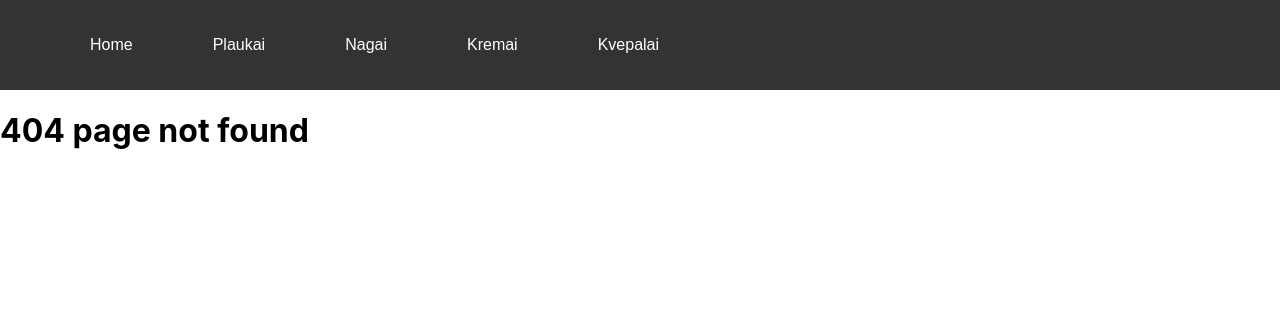
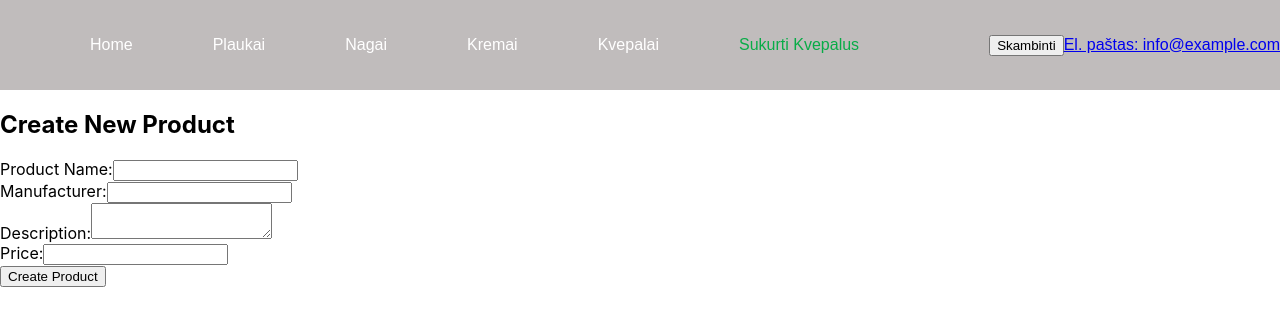
Before and after one commit to simona2024/baigiamasis, a React (Create React App) app: page /sukurti-priemone in a window 1280 px wide. Before the commit this address had no page. Shown: the top 326 px of the page. Built offline with nearby package versions, Linux system fonts and the light colour scheme.

Commit message:
CRUD kvepalai

```diff
--- a/db.json
+++ b/db.json
@@ -1,13 +1,5 @@
 {
   "kvepalai": [
-        {
-            "id": "1",
-          "pavadinimas": "Floral Garden kvepalai",
-          "gamintojas": "NatureScents",
-          "aprasymas": "Šie Floral Garden kvepalai praturtinti žiedų ir vaisių aromatais, suteikia jums žavesio ir šviežumo jausmą visą dieną.",
-          "kaina": 29.99,
-          "kategorija": "Kvepalai"
-        },
     {
       "id": "2",
       "pavadinimas": "Elegant Elixir kvepalai",
@@ -21,19 +13,32 @@
       "pavadinimas": "Citrus Splash kvepalai",
       "gamintojas": "FreshScents",
       "aprasymas": "Šie Citrus Splash kvepalai su šviežiais citrusinių vaisių akcentais suteikia jums energijos ir gyvybingumo visą dieną.",
-          "kaina": 24.99,
+      "kaina": "21.99",
       "kategorija": "Kvepalai"
+    },
+    {
+      "id": "5623",
+      "pavadinimas": "Dolce & Gabbana 3",
+      "gamintojas": "Dolce & Gabbana 3",
+      "aprasymas": "Dolce & Gabbana 3 L'Imperatrice EDT kvepalai moterims",
+      "kaina": "39.99"
+    },
+    {
+      "id": "9874",
+      "pavadinimas": "Lanvin Eclat D'Arpege ",
+      "gamintojas": "Versace",
+      "aprasymas": "Lanvin Eclat D'Arpege EDP kvepalai moterims",
+      "kaina": "59.99"
+    },
+    {
+      "id": "a392",
+      "pavadinimas": "Hugo Boos",
+      "gamintojas": "Hugo Boos",
+      "aprasymas": "Hugo Boss Femme EDP kvepalai moterims",
+      "kaina": 36.56
     }
   ],
   "kremai": [
-        {
-            "id": "1",
-          "pavadinimas": "Drėkinantis veido kremas su hialurono rūgštimi",
-          "gamintojas": "HyaluronicBeauty",
-          "aprasymas": "Šis drėkinantis veido kremas su hialurono rūgštimi suteikia intensyvų drėkinimą ir maitina odą. Jis padeda kovoti su sausumu ir sumažina raukšles.",
-          "kaina": 24.99,
-          "kategorija": "Veido priemonės"
-        },
     {
       "id": "2",
       "pavadinimas": "Drėkinantis veido kremas su hialurono rūgštimi",
@@ -98,7 +103,6 @@
       "kaina": 20.49,
       "kategorija": "Veido priemonės"
     }
-
   ],
   "nagai": [
     {
@@ -124,6 +128,86 @@
       "aprasymas": "Šis nagų aliejus su vitaminu E maitina ir stiprina nagus, padeda kovoti su sausumu ir lūžinėjimu, paliekant nagus minkštus ir lankstius.",
       "kaina": 10.99,
       "kategorija": "Nagų priemonės"
+    },
+    {
+      "id": "2f23",
+      "pavadinimas": "lakas",
+      "gamintojas": "nail",
+      "aprasymas": "stiprimasisi",
+      "kaina": 12.89,
+      "kategorija": "Nagų priemonės"
+    },
+    {
+      "id": "6707",
+      "pavadinimas": "lakas",
+      "gamintojas": "nail",
+      "aprasymas": "stiprimasisi",
+      "kaina": 12.89,
+      "kategorija": "Nagų priemonės"
+    },
+    {
+      "id": "db2e",
+      "pavadinimas": "lakas",
+      "gamintojas": "nail",
+      "aprasymas": "stiprimasisi",
+      "kaina": 12.89,
+      "kategorija": "Nagų priemonės"
+    },
+    {
+      "id": "c31d",
+      "pavadinimas": "lakas",
+      "gamintojas": "nail",
+      "aprasymas": "stiprimasisi",
+      "kaina": 12.89,
+      "kategorija": "Nagų priemonės"
+    },
+    {
+      "id": "ce6a",
+      "pavadinimas": "lakas",
+      "gamintojas": "nail",
+      "aprasymas": "stiprimasisi",
+      "kaina": 12.89,
+      "kategorija": "Nagų priemonės"
+    },
+    {
+      "id": "df6c",
+      "pavadinimas": "lakas",
+      "gamintojas": "nail",
+      "aprasymas": "stiprimasisi",
+      "kaina": 12.89,
+      "kategorija": "Nagų priemonės"
+    },
+    {
+      "id": "fdb8",
+      "pavadinimas": "lakas",
+      "gamintojas": "nail",
+      "aprasymas": "stiprimasisi",
+      "kaina": 12.89,
+      "kategorija": "Nagų priemonės"
+    },
+    {
+      "id": "2e9e",
+      "pavadinimas": "lakas",
+      "gamintojas": "nail",
+      "aprasymas": "stiprimasisi",
+      "kaina": 12.89,
+      "kategorija": "Nagų priemonės"
+    },
+    {
+      "id": "7dc4",
+      "pavadinimas": "lakas",
+      "gamintojas": "nail",
+      "aprasymas": "stiprimasisi",
+      "kaina": 12.89,
+      "kategorija": "Nagų priemonės"
+    },
+    {
+      "id": "07ff",
+      "pavadinimas": "lakas",
+      "gamintojas": "nail",
+      "aprasymas": "stiprimasisi",
+      "kaina": 12.89,
+      "kategorija": "Nagų priemonės"
     }
   ],
   "hairProducts": [
@@ -134,7 +218,6 @@
       "aprasymas": "Šis šampūnas su argano aliejumi švelniai valo plaukus, paliekant juos minkštus ir blizgančius. Argano aliejus maitina plaukus ir palaiko jų drėgmės balansą.",
       "kaina": 15.99,
       "hairCategoryId": "l"
-
     },
     {
       "id": "2",
--- a/src/App.js
+++ b/src/App.js
@@ -12,6 +12,7 @@ import PriemonePages from './Pages/PlaukuPriemne/PriemonePages'
 import SampunaiPages from './Pages/Sampunai/SampunaiPages'
 import BalzamaiPages from './Pages/Balzamai/BalzamaiPages'
 import AliejaiPages from './Pages/Aliejai/AliejaiPages'
+import SukurtiPriemone from './Pages/SukurtiPriemone/SukurtiPriemone'
 
 const App = () => {
   return (
@@ -32,6 +33,7 @@ const App = () => {
           <Route path='/sampunai' element={<SampunaiPages />} />
           <Route path='/balzamai' element={<BalzamaiPages />} />
           <Route path='/aliejai' element={<AliejaiPages />} />
+          <Route path='/sukurti-priemone' element={<SukurtiPriemone />} />
           <Route path='*' element={<h1>404 page not found</h1>} />
       </Routes>
   </>
--- a/src/Pages/Kvepalas/KvepalasPages.js
+++ b/src/Pages/Kvepalas/KvepalasPages.js
@@ -1,30 +1,105 @@
-import React, { useEffect, useState } from 'react'
-import { useParams } from 'react-router-dom';
+import React, { useEffect, useState } from 'react';
+import { useNavigate, useParams } from 'react-router-dom';
 
 const KvepalasPages = () => {
-    const {id} = useParams()
-    const [kvepalas, setKvepalas] = useState([])
+    const navigate = useNavigate();
+    const { id } = useParams();
+    const [kvepalas, setKvepalas] = useState({});
+    const [editedKvepalas, setEditedKvepalas] = useState({});
+    const [isEditing, setIsEditing] = useState(false);
 
     useEffect(() => {
         const getKvepalas = async () => {
-          const res = await fetch(`http://localhost:3000/kvepalai/${id}`)
-          const data = await res.json();
+            try {
+                const res = await fetch(`http://localhost:3000/kvepalai/${id}`);
+                const data = await res.json();
+                setKvepalas(data);
+                setEditedKvepalas(data);
+            } catch (error) {
+                console.error('Klaida gaunant kvepalą:', error);
+            }
+        };
+        getKvepalas();
+    }, [id]);
 
-          setKvepalas(data)
-        };
-        getKvepalas()
-      }, []);
+    const handleInputChange = (e) => {
+        const { name, value } = e.target;
+        setEditedKvepalas({ ...editedKvepalas, [name]: value });
+    };
 
-      const { pavadinimas, gamintojas, aprasymas, kaina} = kvepalas
+    const handleSubmit = async (e) => {
+        e.preventDefault();
+        try {
+            const res = await fetch(`http://localhost:3000/kvepalai/${id}`, {
+                method: 'PUT',
+                headers: {
+                    'Content-Type': 'application/json',
+                },
+                body: JSON.stringify(editedKvepalas),
+            });
+            if (res.ok) {
+                console.log('Kvepalas sėkmingai atnaujintas.');
+                const updatedKvepalas = await res.json();
+                setKvepalas(updatedKvepalas);
+                setIsEditing(false);
+            } else {
+                console.error('Įvyko klaida atnaujinant kvepalą.');
+            }
+        } catch (error) {
+            console.error('Įvyko klaida:', error);
+        }
+    };
 
-  return (
-    <div>
-        <h1>{pavadinimas}</h1>
-        <span>{gamintojas}</span>
-        <p>{aprasymas}</p>
-        <span>{kaina}</span>
-    </div>
-  )
-}
+    const handleDelete = async () => {
+        try {
+            const res = await fetch(`http://localhost:3000/kvepalai/${id}`, {
+                method: 'DELETE',
+            });
+            if (res.ok) {
+                console.log('Kvepalas sėkmingai ištrintas.');
+                navigate('/kvepalai');
+            } else {
+                console.error('Įvyko klaida ištrinant kvepalą.');
+            }
+        } catch (error) {
+            console.error('Įvyko klaida:', error);
+        }
+    };
 
-export default KvepalasPages
+    return (
+        <div>
+            {isEditing ? (
+                <form onSubmit={handleSubmit}>
+                    <div>
+                        <label htmlFor="pavadinimas">Pavadinimas</label>
+                        <input type="text" id="pavadinimas" name="pavadinimas" value={editedKvepalas.pavadinimas} onChange={handleInputChange} />
+                    </div>
+                    <div>
+                        <label htmlFor="gamintojas">Gamintojas</label>
+                        <input type="text" id="gamintojas" name="gamintojas" value={editedKvepalas.gamintojas} onChange={handleInputChange} />
+                    </div>
+                    <div>
+                        <label htmlFor="aprasymas">Aprašymas</label>
+                        <textarea id="aprasymas" name="aprasymas" value={editedKvepalas.aprasymas} onChange={handleInputChange}></textarea>
+                    </div>
+                    <div>
+                        <label htmlFor="kaina">Kaina</label>
+                        <input type="text" id="kaina" name="kaina" value={editedKvepalas.kaina} onChange={handleInputChange} />
+                    </div>
+                    <button type="submit">Išsaugoti pakeitimus</button>
+                </form>
+            ) : (
+                <div>
+                    <h1>{kvepalas.pavadinimas}</h1>
+                    <span>{kvepalas.gamintojas}</span>
+                    <p>{kvepalas.aprasymas}</p>
+                    <span>{kvepalas.kaina}</span>
+                    <button onClick={() => setIsEditing(true)}>Redaguoti Kvepalą</button>
+                    <button onClick={handleDelete}>Ištrinti Kvepalą</button>
+                </div>
+            )}
+        </div>
+    );
+};
+
+export default KvepalasPages;
--- /dev/null
+++ b/src/Pages/SukurtiPriemone/SukurtiPriemone.js
@@ -0,0 +1,89 @@
+import React, { useState, useEffect } from 'react'
+import { useNavigate } from 'react-router-dom'
+
+
+
+const SukurtiPriemone = () => {
+
+  const navigate = useNavigate()
+  const [productName, setProductName] = useState('');
+  const [manufacturer, setManufacturer] = useState('');
+  const [description, setDescription] = useState('');
+  const [price, setPrice] = useState('');
+
+
+  const handleFormSubmit = async (e) => {
+    e.preventDefault();
+    const productData = {
+      pavadinimas: productName,
+      gamintojas: manufacturer,
+      aprasymas: description,
+      kaina: parseFloat(price),
+
+    };
+
+    try {
+      const response = await fetch('http://localhost:3000/kvepalai', {
+        method: 'POST',
+        body: JSON.stringify(productData),
+        headers: {
+          'Content-Type': 'application/json; charset=UTF-8'
+        },
+
+      });
+
+      if (response.ok) {
+        console.log('Product created successfully!');
+      } else {
+        console.error('Failed to create product');
+      }
+    } catch (error) {
+      console.error('Error:', error);
+    }
+
+    navigate('/kvepalai/')
+  };
+
+  return (
+    <div>
+      <h2>Create New Product</h2>
+      <form onSubmit={handleFormSubmit}>
+        <div>
+          <label>Product Name:</label>
+          <input
+            type="text"
+            value={productName}
+            onChange={(e) => setProductName(e.target.value)}
+          />
+        </div>
+        <div>
+          <label>Manufacturer:</label>
+          <input
+            type="text"
+            value={manufacturer}
+            onChange={(e) => setManufacturer(e.target.value)}
+          />
+        </div>
+        <div>
+          <label>Description:</label>
+          <textarea
+            value={description}
+            onChange={(e) => setDescription(e.target.value)}
+          ></textarea>
+        </div>
+        <div>
+          <label>Price:</label>
+          <input
+            type="number"
+            value={price}
+            onChange={(e) => setPrice(e.target.value)}
+          />
+        </div>
+
+        <button type="submit">Create Product</button>
+      </form>
+    </div>
+  );
+};
+
+export default SukurtiPriemone;
--- a/src/components/PageHeader/PageHeader.css
+++ b/src/components/PageHeader/PageHeader.css
@@ -1,5 +1,5 @@
 a.active {
-    color: rgb(14, 205, 230);
+    color: rgb(8, 172, 71);
 }
 
 body, ul, li {
@@ -8,9 +8,11 @@ body, ul, li {
   }
 
   header {
-    background-color: #333;
+    background-color: #c0bcbc;
     font-family: Arial, sans-serif;
-
+    display: flex;
+    align-items: center;
+    justify-content: space-between;
   }
 
   nav {
@@ -29,9 +31,9 @@ body, ul, li {
 
   nav ul li ul {
     display: none;
-    position: absolute;
+    /* position: absolute; */
     background-color: #444;
-    padding: 30px;
+    padding: 10px;
   }
 
   nav ul li:hover ul {
--- a/src/components/PageHeader/PageHeader.js
+++ b/src/components/PageHeader/PageHeader.js
@@ -33,8 +33,18 @@ const PageHeader = () => {
                     <NavLink to="/kvepalai">Kvepalai</NavLink>
 
                 </li>
+                <li>
+                     <NavLink to="/sukurti-priemone">Sukurti Kvepalus</NavLink>
+
+                </li>
+
+
             </ul>
         </nav>
+        <div className="contacts">
+            <button onClick={() => alert('Jūsų užklausa buvo išsiųsta!')}>Skambinti</button>
+            <a href="mailto:info@example.com">El. paštas: info@example.com</a>
+        </div>
   </header>
   )
 }
```
Also changed, not shown: logo.jpg (added). Lines whose indentation alone changed are shown as unchanged.
